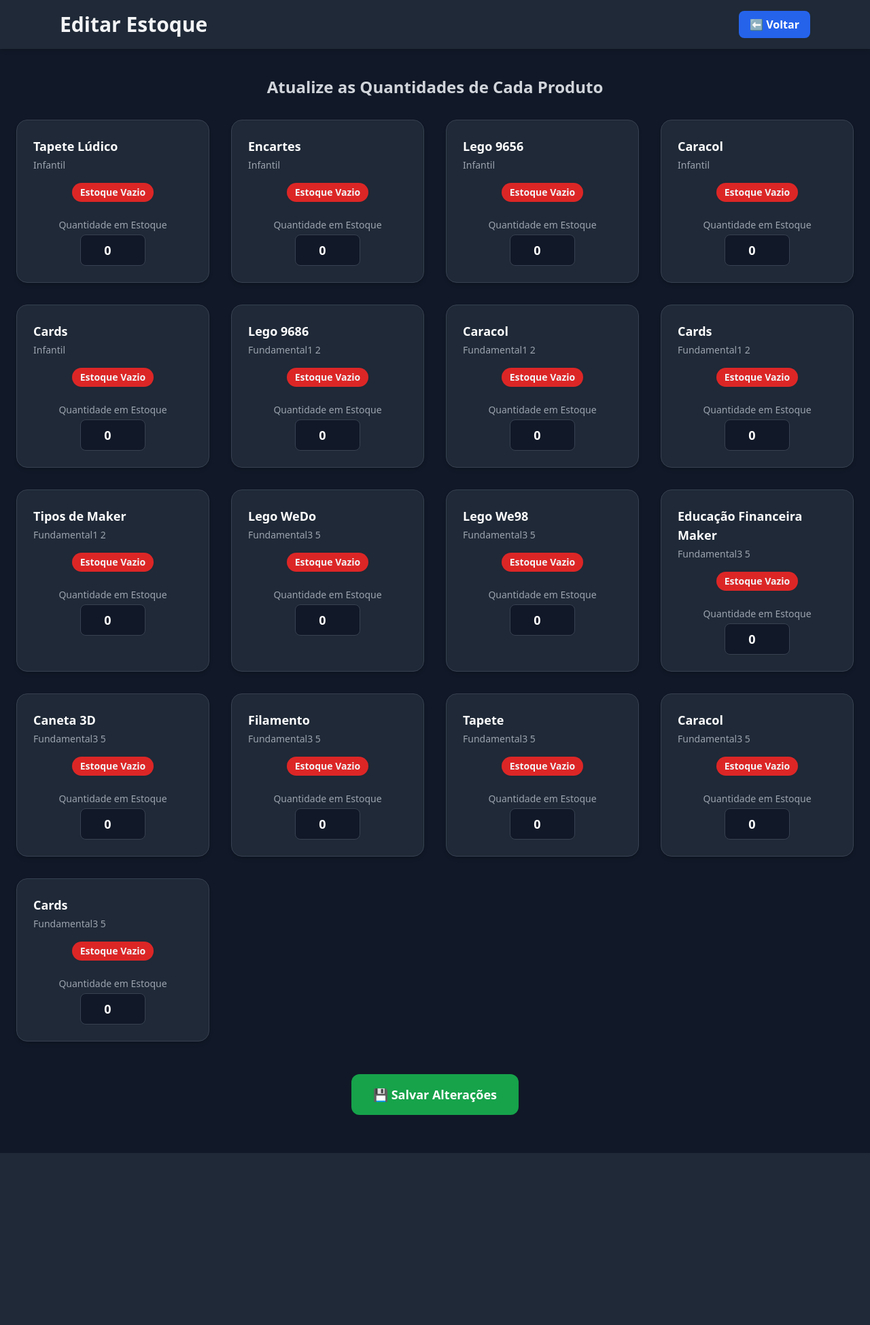
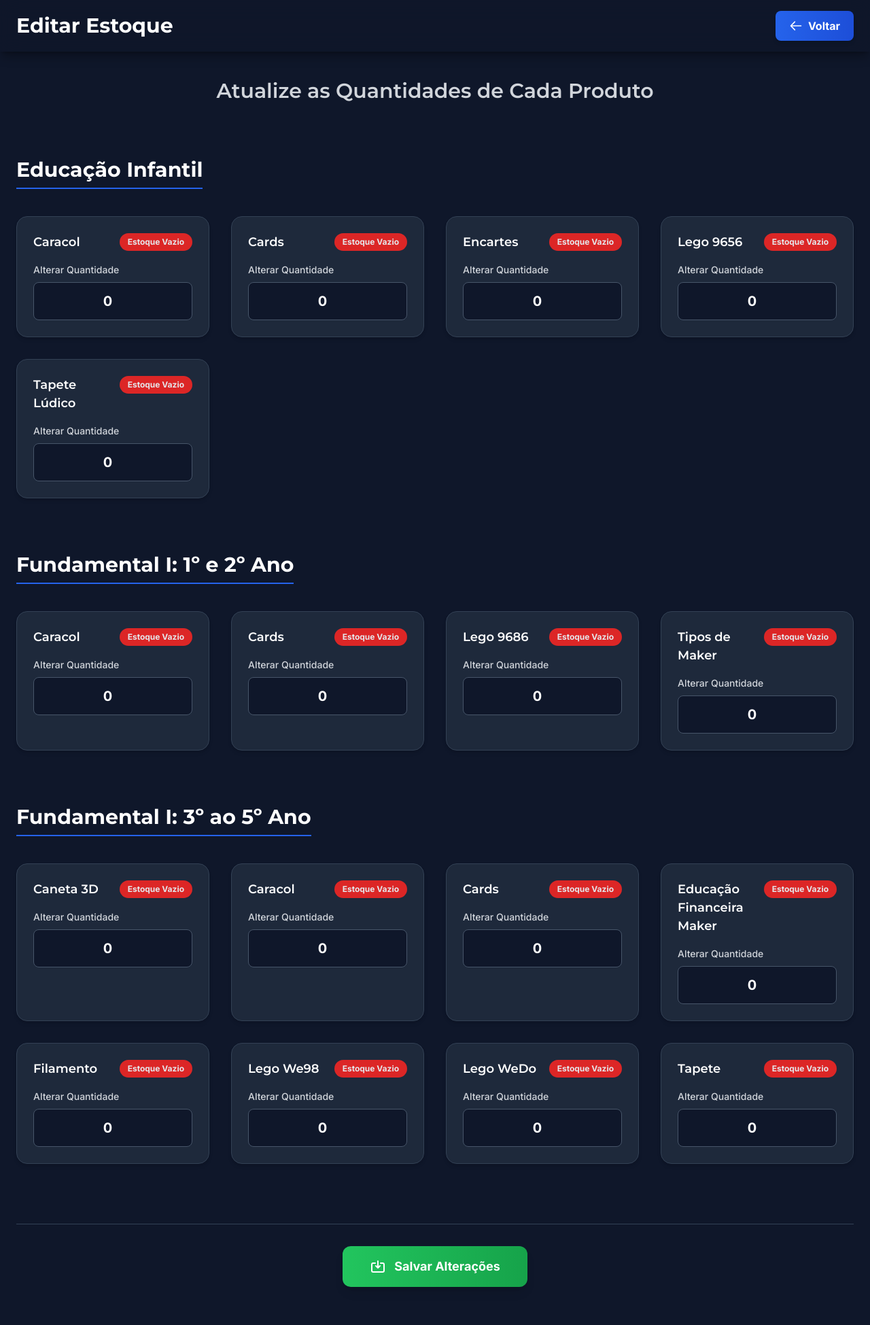
Before and after one commit to erickomaga/Maker-Brasil-Estoque, a Flask app: page /editar in a window 1280 px wide. Shown: the whole page at 68% size. Before the commit the page ends 1696 px from the top, so only its background shows below. Run offline with Flask 3, Linux system fonts and the light colour scheme; data comes from the database, SQL or seed files in the repository; both versions use the stored data as it was after the commit; some libraries are stand-ins or nearby versions.

Commit message:
Atualização - Produtos funcionando, requeriments.txt e app.py atualizados

```diff
--- a/app.py
+++ b/app.py
@@ -11,14 +11,14 @@ def get_db_connection():
 def init_db():
     conn = get_db_connection()
     cursor = conn.cursor()
-
     cursor.execute('''
         CREATE TABLE IF NOT EXISTS produtos (
             id INTEGER PRIMARY KEY AUTOINCREMENT,
-            nome TEXT NOT NULL UNIQUE,
+            nome TEXT NOT NULL,
             categoria TEXT NOT NULL,
             em_estoque INTEGER NOT NULL,
-            necessario INTEGER NOT NULL
+            necessario INTEGER NOT NULL,
+            UNIQUE(nome, categoria)
         )
     ''')
 
@@ -27,16 +27,30 @@ def init_db():
 
     if count == 0:
         produtos_iniciais = [
-            ('Tapete Lúdico', 'infantil', 15, 20),
-            ('Encartes', 'infantil', 150, 120),
-            ('Lego 9656', 'infantil', 8, 15),
-            ('Caracol', 'infantil', 30, 25),
-            ('Cards', 'infantil', 0, 50),
-            ('Lego 9686', 'fundamental1-2', 12, 10),
-            ('Lego WeDo', 'fundamental3-5', 5, 15),
-            ('Caneta 3D', 'fundamental3-5', 20, 20),
-            ('Filamento', 'fundamental3-5', 3, 10)
+            # Educação Infantil
+            ('Tapete Lúdico', 'infantil', 0, 10),
+            ('Encartes', 'infantil', 0, 10),
+            ('Lego 9656', 'infantil', 0, 10),
+            ('Caracol', 'infantil', 0, 10),
+            ('Cards', 'infantil', 0, 10),
+
+            # Fundamental 1: 1º e 2º Ano
+            ('Lego 9686', 'fundamental1-2', 0, 10),
+            ('Caracol', 'fundamental1-2', 0, 10),
+            ('Cards', 'fundamental1-2', 0, 10),
+            ('Tipos de Maker', 'fundamental1-2', 0, 10),
+
+            # Fundamental 1: 3º ao 5º Ano
+            ('Lego WeDo', 'fundamental3-5', 0, 10),
+            ('Lego We98', 'fundamental3-5', 0, 10),
+            ('Educação Financeira Maker', 'fundamental3-5', 0, 10),
+            ('Caneta 3D', 'fundamental3-5', 0, 10),
+            ('Filamento', 'fundamental3-5', 0, 10),
+            ('Tapete', 'fundamental3-5', 0, 10),
+            ('Caracol', 'fundamental3-5', 0, 10),
+            ('Cards', 'fundamental3-5', 0, 10)
         ]
+
         cursor.executemany(
             'INSERT INTO produtos (nome, categoria, em_estoque, necessario) VALUES (?, ?, ?, ?)',
             produtos_iniciais
@@ -55,7 +69,7 @@ def editar():
 @app.route('/api/produtos')
 def get_produtos():
     conn = get_db_connection()
-    produtos = conn.execute('SELECT * FROM produtos').fetchall()
+    produtos = conn.execute('SELECT * FROM produtos ORDER BY categoria, nome').fetchall()
     conn.close()
     return jsonify([dict(row) for row in produtos])
 
--- /dev/null
+++ b/requeriments.txt
@@ -0,0 +1,2 @@
+flask
+gunicorn
--- a/templates/editar.html
+++ b/templates/editar.html
@@ -4,26 +4,147 @@
   <meta charset="UTF-8">
   <meta name="viewport" content="width=device-width, initial-scale=1.0">
   <title>Editar Estoque</title>
+
+  <link rel="preconnect" href="https://fonts.googleapis.com">
+  <link rel="preconnect" href="https://fonts.gstatic.com" crossorigin>
+  <link href="https://fonts.googleapis.com/css2?family=Inter:wght@400;500;700&family=Montserrat:wght@600;700&display=swap" rel="stylesheet">
+
   <script src="https://cdn.tailwindcss.com"></script>
+  <script>
+    tailwind.config = {
+      theme: {
+        extend: {
+          fontFamily: {
+            'sans': ['Inter', 'sans-serif'],
+            'display': ['Montserrat', 'sans-serif'],
+          }
+        }
+      }
+    }
+  </script>
+
+  <style>
+    .edit-card {
+      background-color: #1e293b;
+      border-radius: 1rem;
+      box-shadow: 0 4px 6px -1px rgba(0, 0, 0, 0.1), 0 2px 4px -1px rgba(0, 0, 0, 0.06);
+      border: 1px solid #334155;
+      transition: all 0.3s ease;
+      padding: 1.5rem;
+    }
+    .edit-card:hover {
+      border-color: #3b82f6;
+      box-shadow: 0 0 25px rgba(59, 130, 246, 0.1);
+    }
+
+    .card-header {
+      display: flex;
+      justify-content: space-between;
+      align-items: flex-start;
+      margin-bottom: 0.5rem;
+    }
+    .card-title {
+      font-family: 'Montserrat', sans-serif;
+      font-size: 1.125rem;
+      font-weight: 600;
+      color: #ffffff;
+      padding-right: 0.5rem;
+    }
+    .status-badge {
+      display: inline-block;
+      padding: 0.25rem 0.75rem;
+      border-radius: 9999px;
+      font-size: 0.75rem;
+      font-weight: 600;
+      flex-shrink: 0;
+    }
+
+    .card-body {
+      margin-top: 1rem;
+    }
+
+    .input-label {
+      display: block;
+      font-size: 0.875rem;
+      font-weight: 500;
+      color: #d1d5db;
+      margin-bottom: 0.5rem;
+    }
+
+    .stock-input {
+      background-color: #0f172a;
+      border: 1px solid #475569;
+      width: 100%;
+      padding: 0.75rem;
+      border-radius: 0.5rem;
+      text-align: center;
+      color: #ffffff;
+      font-weight: 600;
+      font-size: 1.25rem;
+      transition: all 0.2s ease;
+    }
+    .stock-input:focus {
+      border-color: #3b82f6;
+      box-shadow: 0 0 0 2px rgba(59, 130, 246, 0.5);
+      outline: none;
+    }
+
+    .bg-green-600 { background-color: #16a34a; }
+    .bg-yellow-400 { background-color: #f59e0b; }
+    .text-gray-900 { color: #111827; }
+    .bg-orange-500 { background-color: #f97316; }
+    .bg-red-600 { background-color: #dc2626; }
+
+  </style>
 </head>
-<body class="bg-gray-900 text-gray-100 min-h-screen">
-  <header class="bg-gray-800 shadow-md sticky top-0 z-50">
-    <div class="max-w-6xl mx-auto px-6 py-4 flex justify-between items-center">
-      <h1 class="text-3xl font-bold">Editar Estoque</h1>
-      <a href="/" class="bg-blue-600 hover:bg-blue-700 text-white font-semibold px-4 py-2 rounded-lg transition-transform transform hover:scale-105">
-        ⬅️ Voltar
+<body class="font-sans bg-slate-900 text-gray-200 min-h-screen">
+  <header class="bg-slate-900/80 backdrop-blur-lg sticky top-0 z-50 shadow-lg shadow-black/30">
+    <div class="max-w-7xl mx-auto px-6 py-4 flex justify-between items-center">
+      <h1 class="font-display text-3xl font-bold text-white">Editar Estoque</h1>
+      <a href="/"
+         class="inline-flex items-center gap-2 bg-gradient-to-r from-blue-600 to-blue-700 hover:from-blue-700 hover:to-blue-800 text-white font-semibold px-5 py-2.5 rounded-lg transition-all duration-300 ease-in-out transform hover:scale-105 shadow-md hover:shadow-lg">
+        <svg xmlns="http://www.w3.org/2000/svg" class="h-5 w-5" fill="none" viewBox="0 0 24 24" stroke="currentColor" stroke-width="2">
+          <path stroke-linecap="round" stroke-linejoin="round" d="M10 19l-7-7m0 0l7-7m-7 7h18" />
+        </svg>
+        Voltar
       </a>
     </div>
   </header>
 
   <main class="max-w-7xl mx-auto px-6 py-10">
-    <h2 class="text-2xl font-semibold mb-8 text-center text-gray-300">Atualize as Quantidades de Cada Produto</h2>
+    <h2 class="font-display text-3xl font-semibold mb-10 text-center text-gray-300">
+      Atualize as Quantidades de Cada Produto
+    </h2>
 
-    <div id="cards-container" class="grid grid-cols-1 sm:grid-cols-2 md:grid-cols-3 xl:grid-cols-4 gap-8"></div>
+    <section id="infantil" class="py-10">
+      <div class="mb-10">
+        <h2 class="font-display text-3xl font-bold text-white border-b-2 border-blue-600 inline-block pb-2">Educação Infantil</h2>
+      </div>
+      <div id="infantil-grid" class="grid grid-cols-1 sm:grid-cols-2 md:grid-cols-3 xl:grid-cols-4 gap-8"></div>
+    </section>
 
-    <div class="mt-12 text-center">
-      <button id="salvar" class="bg-green-600 hover:bg-green-700 text-white px-8 py-4 rounded-xl font-semibold text-lg transition-transform transform hover:scale-105">
-        💾 Salvar Alterações
+    <section id="fundamental1-2" class="py-10">
+      <div class="mb-10">
+        <h2 class="font-display text-3xl font-bold text-white border-b-2 border-blue-600 inline-block pb-2">Fundamental I: 1º e 2º Ano</h2>
+      </div>
+      <div id="fundamental1-2-grid" class="grid grid-cols-1 sm:grid-cols-2 md:grid-cols-3 xl:grid-cols-4 gap-8"></div>
+    </section>
+
+    <section id="fundamental3-5" class="py-10">
+      <div class="mb-10">
+        <h2 class="font-display text-3xl font-bold text-white border-b-2 border-blue-600 inline-block pb-2">Fundamental I: 3º ao 5º Ano</h2>
+      </div>
+      <div id="fundamental3-5-grid" class="grid grid-cols-1 sm:grid-cols-2 md:grid-cols-3 xl:grid-cols-4 gap-8"></div>
+    </section>
+
+
+    <div class="mt-12 pt-8 border-t border-slate-700 text-center">
+      <button id="salvar"
+              class="inline-flex items-center gap-3 bg-gradient-to-r from-green-500 to-green-600 hover:from-green-600 hover:to-green-700 text-white px-10 py-4 rounded-xl font-semibold text-lg transition-all duration-300 ease-in-out transform hover:scale-105 shadow-lg hover:shadow-green-500/30">
+        <svg xmlns="http://www.w3.org/2000/svg" class="h-6 w-6" fill="none" viewBox="0 0 24 24" stroke="currentColor" stroke-width="2">
+          <path stroke-linecap="round" stroke-linejoin="round" d="M8 7H5a2 2 0 00-2 2v9a2 2 0 002 2h14a2 2 0 002-2V9a2 2 0 00-2-2h-3m-1 4l-3 3m0 0l-3-3m3 3V4" />
+        </svg>
+        Salvar Alterações
       </button>
       <p id="mensagem" class="text-sm mt-4 transition-opacity opacity-0"></p>
     </div>
@@ -43,26 +164,49 @@
       return 'Estoque Vazio';
     }
 
-    async function carregarProdutos() {
-      const res = await fetch('/api/produtos');
-      const produtos = await res.json();
-      const container = document.getElementById('cards-container');
-      container.innerHTML = produtos.map(p => `
-        <div class="bg-gray-800 border border-gray-700 rounded-2xl p-6 shadow-md hover:border-blue-500 transition-transform transform hover:scale-105">
-          <h2 class="text-lg font-semibold text-white mb-1">${p.nome}</h2>
-          <p class="text-sm text-gray-400 mb-4 capitalize">${p.categoria.replace('-', ' ')}</p>
-          <div class="text-center mb-6">
-            <span class="inline-block px-3 py-1 rounded-full text-sm font-semibold ${getStatusClass(p.em_estoque)}">
+    function criarCardEditHTML(p) {
+      return `
+        <div class="edit-card">
+          <div class="card-header">
+            <h2 class="card-title">${p.nome}</h2>
+            <span class="status-badge ${getStatusClass(p.em_estoque)}">
               ${getStatusText(p.em_estoque)}
             </span>
           </div>
-          <div class="text-center">
-            <label class="block text-gray-400 mb-1 text-sm">Quantidade em Estoque</label>
-            <input type="number" min="0" value="${p.em_estoque}" data-id="${p.id}"
-              class="stock-input bg-gray-900 border border-gray-700 focus:border-blue-500 focus:ring focus:ring-blue-600/30 w-24 mx-auto p-2 rounded-lg text-center text-white font-semibold text-lg transition">
+
+          <div class="card-body">
+            <label for="stock-${p.id}" class="input-label">Alterar Quantidade</label>
+            <input type="number" min="0" value="${p.em_estoque}" data-id="${p.id}" id="stock-${p.id}"
+                   class="stock-input">
           </div>
         </div>
-      `).join('');
+      `;
+    }
+
+    async function carregarProdutos() {
+      const grids = {
+        infantil: document.getElementById("infantil-grid"),
+        "fundamental1-2": document.getElementById("fundamental1-2-grid"),
+        "fundamental3-5": document.getElementById("fundamental3-5-grid"),
+      };
+
+      Object.values(grids).forEach(grid => {
+        if (grid) grid.innerHTML = '';
+      });
+
+      const res = await fetch('/api/produtos');
+      const produtos = await res.json();
+
+      produtos.forEach(p => {
+        const cardHTML = criarCardEditHTML(p);
+        const gridContainer = grids[p.categoria];
+
+        if (gridContainer) {
+          gridContainer.innerHTML += cardHTML;
+        } else {
+          console.warn(`Categoria não encontrada para o grid: ${p.categoria}`);
+        }
+      });
     }
 
     async function salvarAlteracoes() {
@@ -83,9 +227,11 @@
 
       const msg = document.getElementById('mensagem');
       msg.textContent = result.mensagem;
-      msg.classList.remove('opacity-0');
+      msg.classList.remove('opacity-0', 'text-red-400');
       msg.classList.add('text-green-400');
       setTimeout(() => msg.classList.add('opacity-0'), 3000);
+
+      carregarProdutos();
     }
 
     document.addEventListener('DOMContentLoaded', carregarProdutos);
```
Also changed, not shown: templates/index.html (+107 -77 lines), estoque.db.
